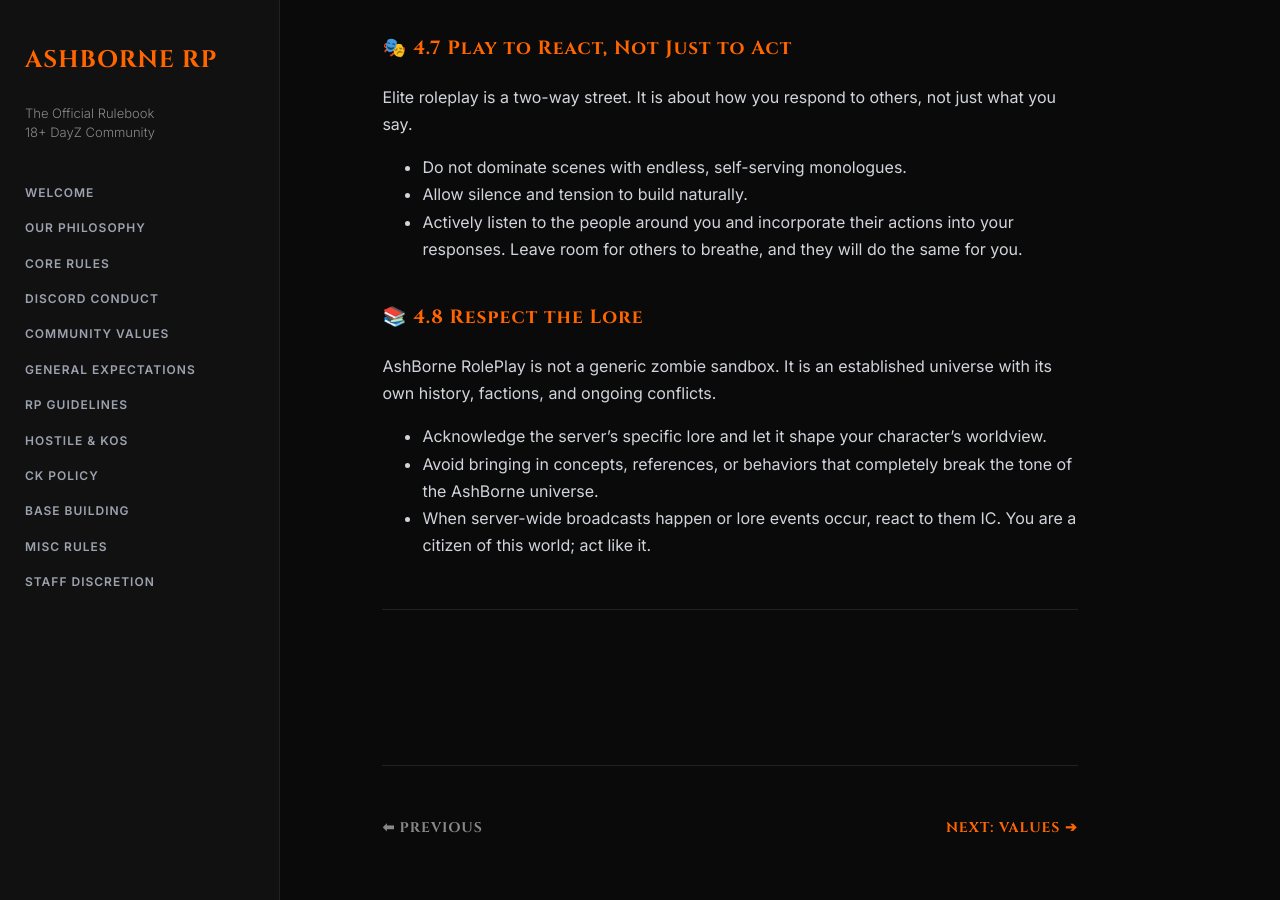
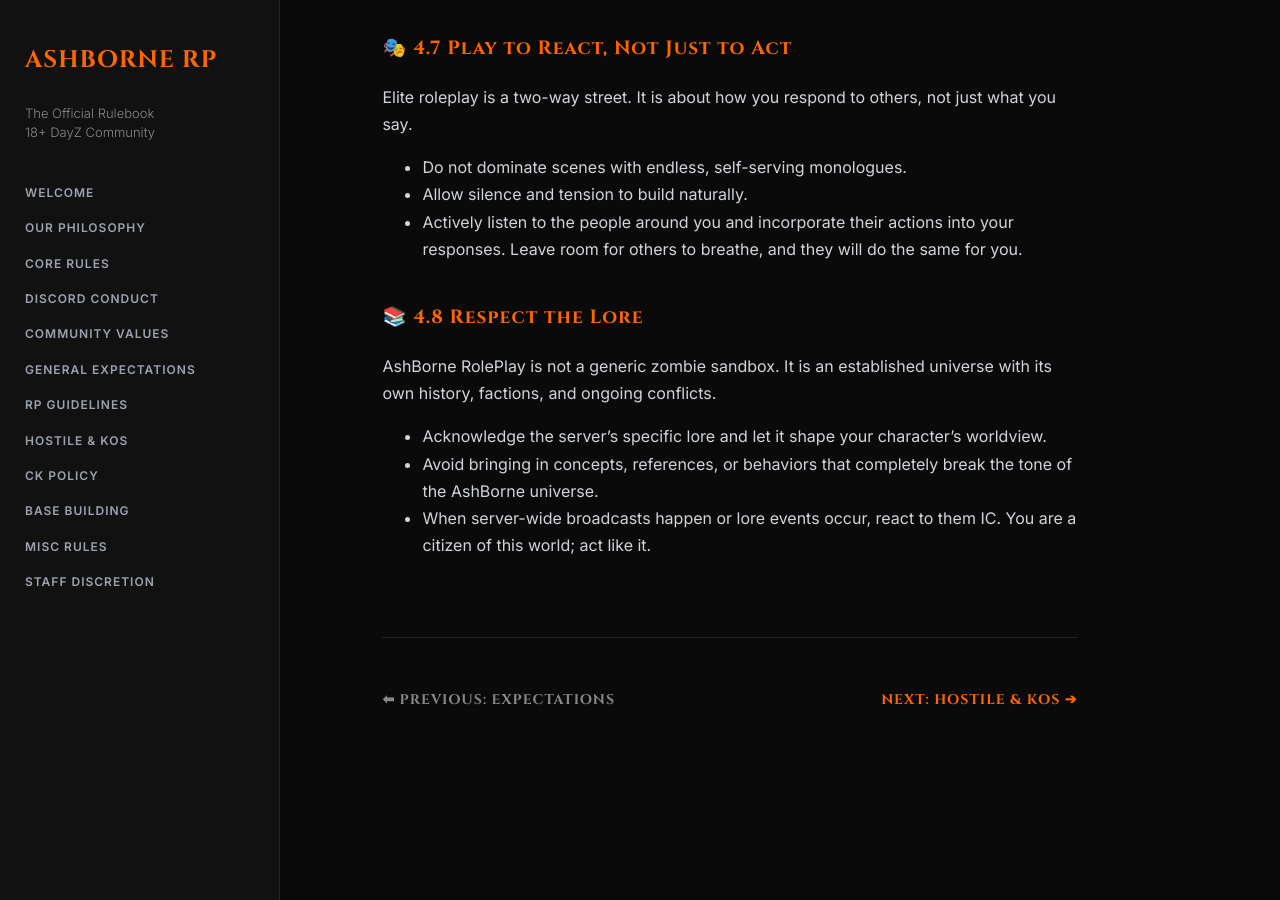
Before and after one commit to AshBorneRP/AshBorne-Rules, a Jekyll site: the page built from roleplay-guidelines.md, in a window 1280 px wide and 900 px high, scrolled down 2614 px. Built offline with Jekyll 4.4.1, drawn with Linux system fonts in a browser that asks for light colours; our own code applies the rules of GitHub Pages for plain Markdown files; after the commit the page ends 3425 px from its top, so only the background shows below that.

Commit message:
Update roleplay-guidelines.md

```diff
--- a/roleplay-guidelines.md
+++ b/roleplay-guidelines.md
@@ -60,12 +60,9 @@ AshBorne RolePlay is not a generic zombie sandbox. It is an established universe
 * Acknowledge the server's specific lore and let it shape your character's worldview.
 * Avoid bringing in concepts, references, or behaviors that completely break the tone of the AshBorne universe.
 * When server-wide broadcasts happen or lore events occur, react to them IC. You are a citizen of this world; act like it.
-
----
-
 <br><br>
-<hr>
-<div style="display: flex; justify-content: space-between; font-family: 'Cinzel', serif; font-size: 14px; letter-spacing: 1px;">
-    <a href="./" style="text-decoration: none; color: #888;">⬅ PREVIOUS</a>
-    <a href="community-values" style="text-decoration: none; color: #ff6600;">NEXT: VALUES ➔</a>
+<hr style="margin-top: 50px; border: 0; border-top: 1px solid #222;">
+<div style="display: flex; justify-content: space-between; font-family: 'Cinzel', serif; font-size: 14px; letter-spacing: 1px; margin-bottom: 40px;">
+    <a href="general-expectations.html" style="text-decoration: none; color: #888;">⬅ PREVIOUS: EXPECTATIONS</a>
+    <a href="hostile-roleplay.html" style="text-decoration: none; color: #ff6600;">NEXT: HOSTILE & KOS ➔</a>
 </div>
```
